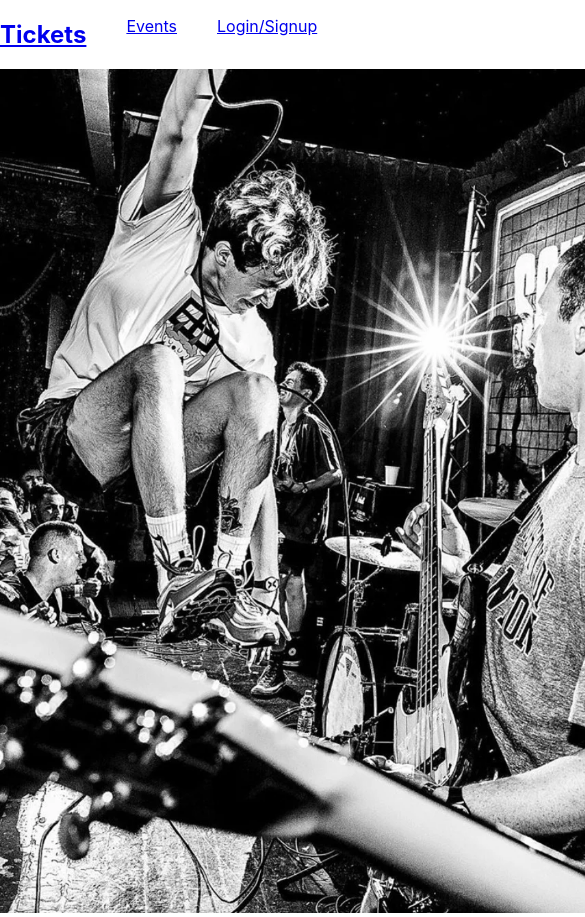
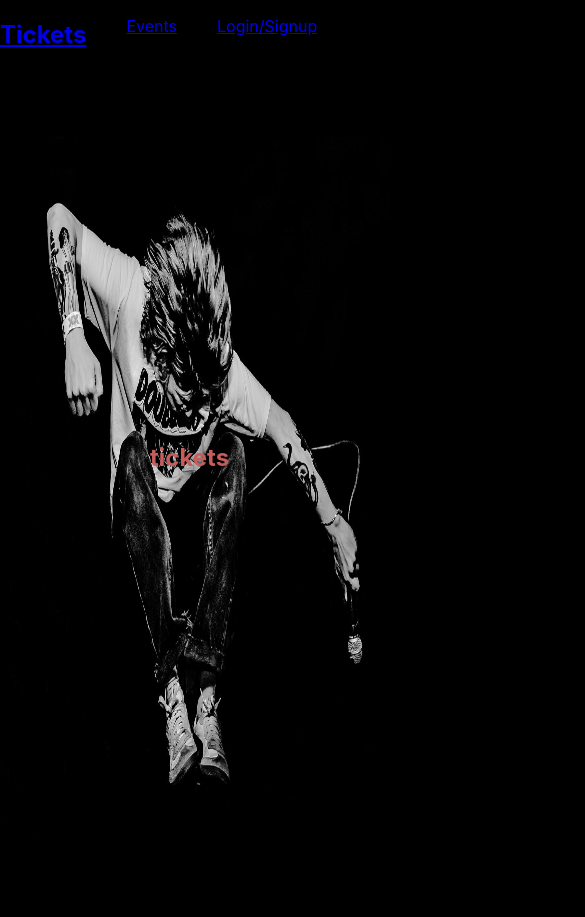
Before and after one commit to chriscarv/concert-less, a React (Create React App) app in the folder client/: page / in a window 390 px wide. Shown: the top 917 px of the page, 585 px wide, since content can reach past the window. Built offline with nearby package versions, Linux system fonts and the light colour scheme.

Commit message:
media queries

```diff
--- a/client/src/components/HomePage.js
+++ b/client/src/components/HomePage.js
@@ -1,11 +1,12 @@
 import React from 'react';
-import photo from '../images/osc.png';
+import photo from '../images/main.jpeg';
 function HomePage() {
 
     return(
-        <div>
+        <div className='homepage'>
 
             <img className="jumbotron" src={photo} alt="osc"></img>
+            <p>tickets</p>
         </div>
     )
 }
--- a/client/src/components/Login.js
+++ b/client/src/components/Login.js
@@ -3,7 +3,9 @@ import React from 'react';
 function Login(){
 
     return(
-        <h1>login page</h1>
+        <h1>cart
+
+        </h1>
     )
 }
 
--- a/client/src/index.css
+++ b/client/src/index.css
@@ -5,6 +5,7 @@ body {
     sans-serif;
   -webkit-font-smoothing: antialiased;
   -moz-osx-font-smoothing: grayscale;
+  background-color: black;
 }
 
 code {
@@ -31,9 +32,12 @@ nav {
 }
 
 .jumbotron {
+  position: absolute;
  height: 100vh;
  width: 100vw;
- width: auto;
+
+ margin-left: auto;
+ margin-right: auto;
 
 }
 
@@ -42,9 +46,11 @@ nav {
 .card {
   display: block;
   width: 50%;
-  padding: 10px;
+  padding: 2%;
   margin-left: auto;
   margin-right: auto;
+  background-color: white;
+
 
 }
 .event {
@@ -65,4 +71,33 @@ nav {
   margin-left: auto;
   margin-right: auto;
   background-color: antiquewhite;
+  margin-bottom: 5%;
 }
+.homepage {
+  position: relative;
+}
+
+.homepage p{
+  z-index: 100;
+  position: absolute;
+  color: rgb(200, 91, 91);
+  font-size: 24px;
+  font-weight: bold;
+  left: 150px;
+  top: 350px;
+  border: 10px;
+  border-color: black;
+}
+
+@media only screen and (max-width: 1000px) {
+  .flyer {
+    height: 40vh;
+    width: 32vh;
+  }
+}
+@media only screen and (max-width: 415px) {
+  .flyer {
+    height: 30vh;
+    width: 24vh;
+  }
+}
```
Also changed, not shown: client/src/images/main.jpeg (added).
